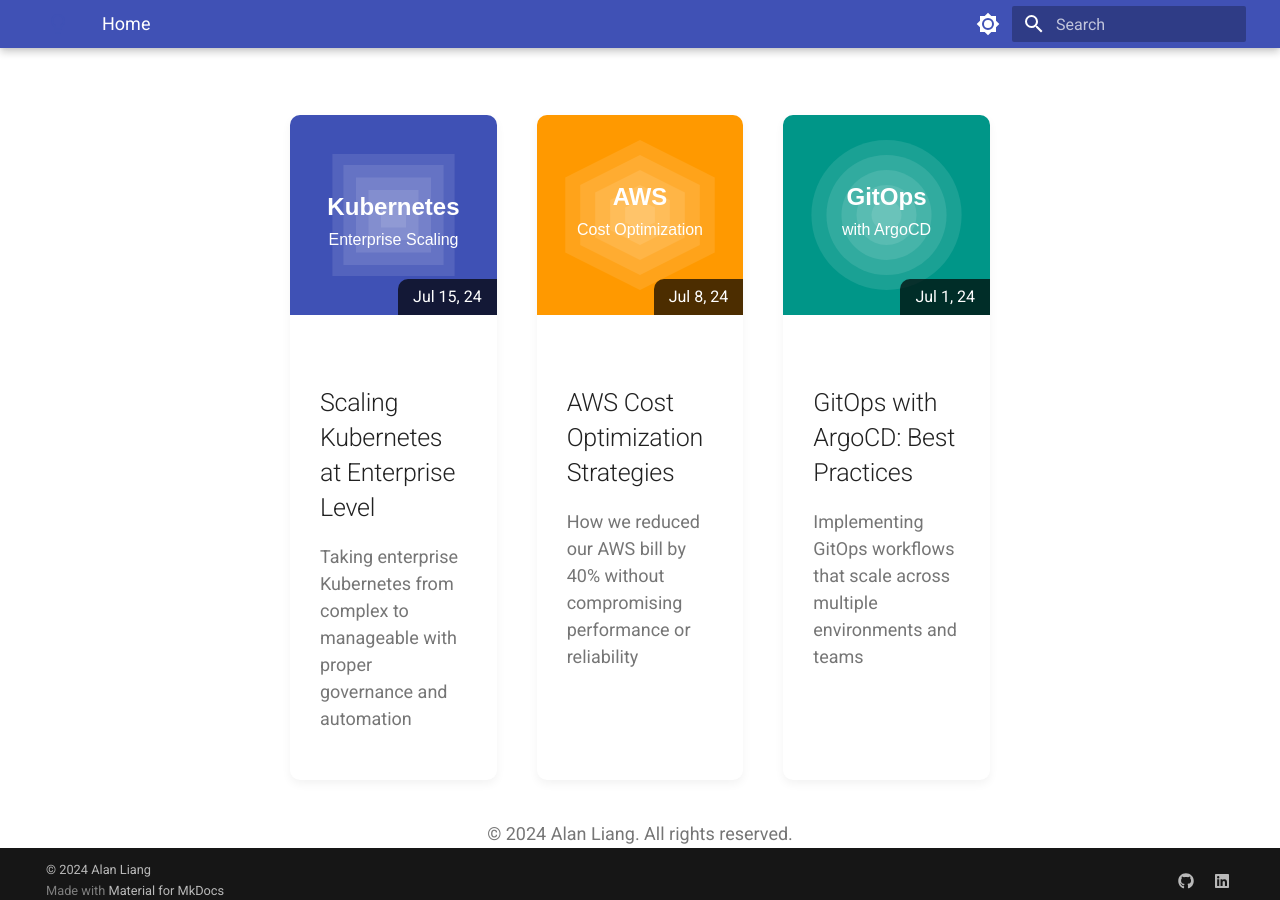
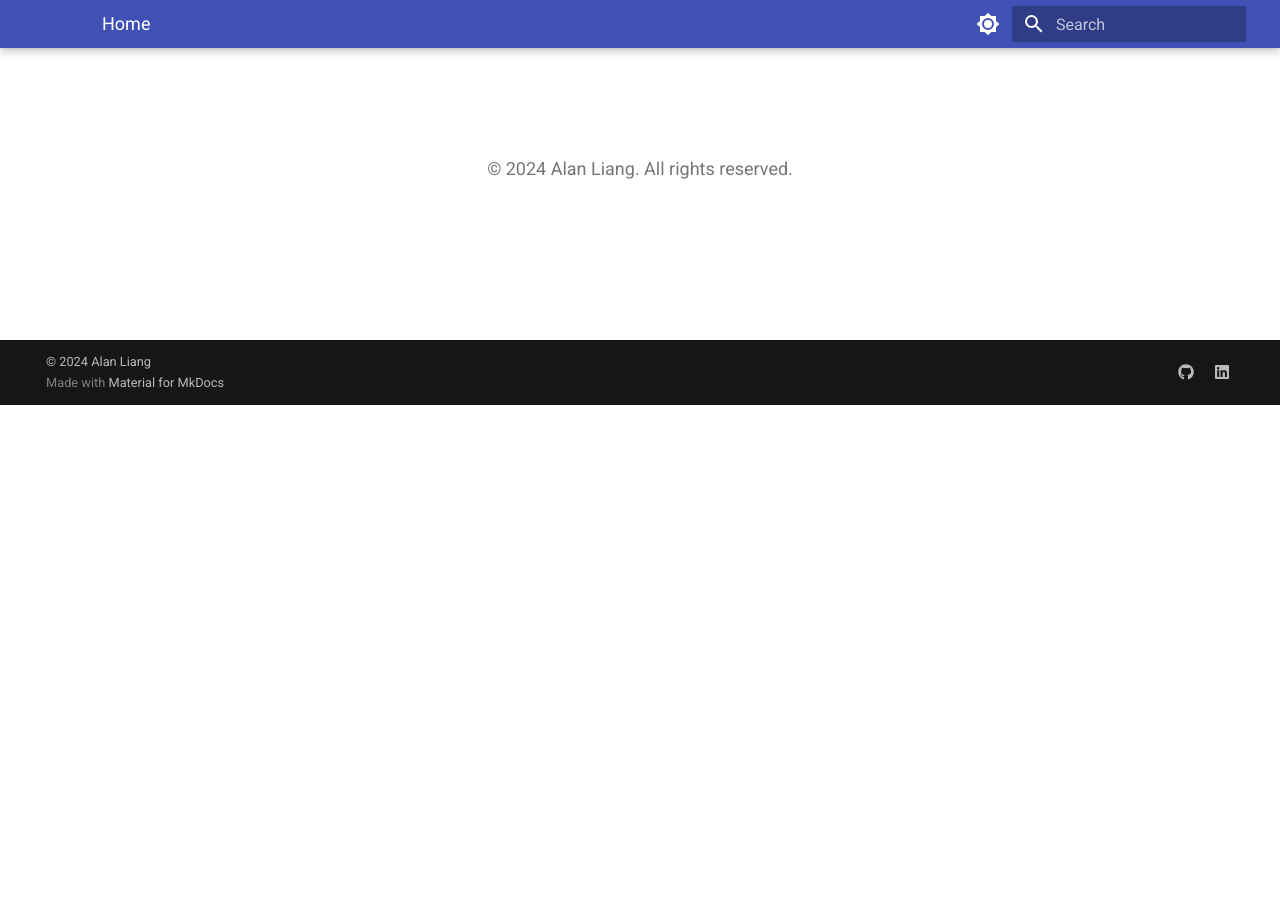
Before and after one commit to qoehliang/qoehliang.github.io, an MkDocs documentation site: the page built from docs/index.md, in a window 1280 px wide and 900 px high, scrolled down 495 px. Built offline with MkDocs 1.6.1 and Material for MkDocs 9.7.7, drawn with Linux system fonts in a browser that asks for light colours; after the commit the page ends 900 px from its top, so only the background shows below that.

Commit message:
Fix script to generate home page html

```diff
--- a/docs/index.md
+++ b/docs/index.md
@@ -22,42 +27,9 @@ hide:
   </div>
 </div>
 
+<!-- Blog grid will be populated by update_home_page.py -->
 <div class="blog-grid">
-  <div class="blog-card">
-    <a href="blog/2024/07/15/scaling-kubernetes-at-enterprise-level/" class="blog-card-link">
-      <div class="blog-card-image" style="background-image: url('assets/images/blog/kubernetes-scaling.svg')">
-        <div class="blog-card-date">Jul 15, 24</div>
-      </div>
-      <div class="blog-card-content">
-        <h2 class="blog-card-title">Scaling Kubernetes at Enterprise Level</h2>
-        <p class="blog-card-description">Taking enterprise Kubernetes from complex to manageable with proper governance and automation</p>
-      </div>
-    </a>
-  </div>
-
-  <div class="blog-card">
-    <a href="blog/2024/07/08/aws-cost-optimization-strategies/" class="blog-card-link">
-      <div class="blog-card-image" style="background-image: url('assets/images/blog/aws-cost-optimization.svg')">
-        <div class="blog-card-date">Jul 8, 24</div>
-      </div>
-      <div class="blog-card-content">
-        <h2 class="blog-card-title">AWS Cost Optimization Strategies</h2>
-        <p class="blog-card-description">How we reduced our AWS bill by 40% without compromising performance or reliability</p>
-      </div>
-    </a>
-  </div>
-
-  <div class="blog-card">
-    <a href="blog/2024/07/01/gitops-with-argocd-best-practices/" class="blog-card-link">
-      <div class="blog-card-image" style="background-image: url('assets/images/blog/gitops-argocd.svg')">
-        <div class="blog-card-date">Jul 1, 24</div>
-      </div>
-      <div class="blog-card-content">
-        <h2 class="blog-card-title">GitOps with ArgoCD: Best Practices</h2>
-        <p class="blog-card-description">Implementing GitOps workflows that scale across multiple environments and teams</p>
-      </div>
-    </a>
-  </div>
+  <!-- Latest blog posts will appear here -->
 </div>
 
 <div class="site-footer">
--- a/update_home_page.py
+++ b/update_home_page.py
@@ -42,8 +42,9 @@ for post_file in glob.glob('docs/blog/posts/*.md'):
             title_match = re.search(r'^# (.*?)$', content, flags=re.MULTILINE)
             title = title_match.group(1) if title_match else os.path.basename(post_file).replace('.md', '')
 
-        # Get post URL
-        post_url = f"blog/{date.strftime('%Y/%m/%d')}/{os.path.basename(post_file).replace('.md', '')}"
+        # Get post URL based on title (slug)
+        slug = title.lower().replace(' ', '-').replace(':', '').replace('?', '').replace('!', '').replace('.', '').replace(',', '')
+        post_url = f"blog/{date.strftime('%Y/%m/%d')}/{slug}/"
 
         # Get image path
         image_path = frontmatter.get('image', f"assets/images/blog/{os.path.basename(post_file).replace('.md', '')}.svg")
```
Also changed, not shown: other parts of docs/index.md (+5 -0 lines).
